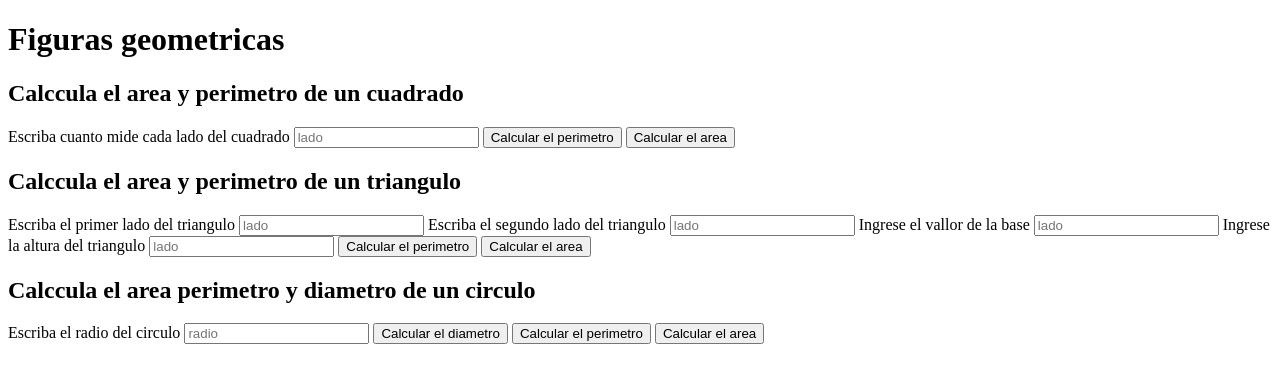
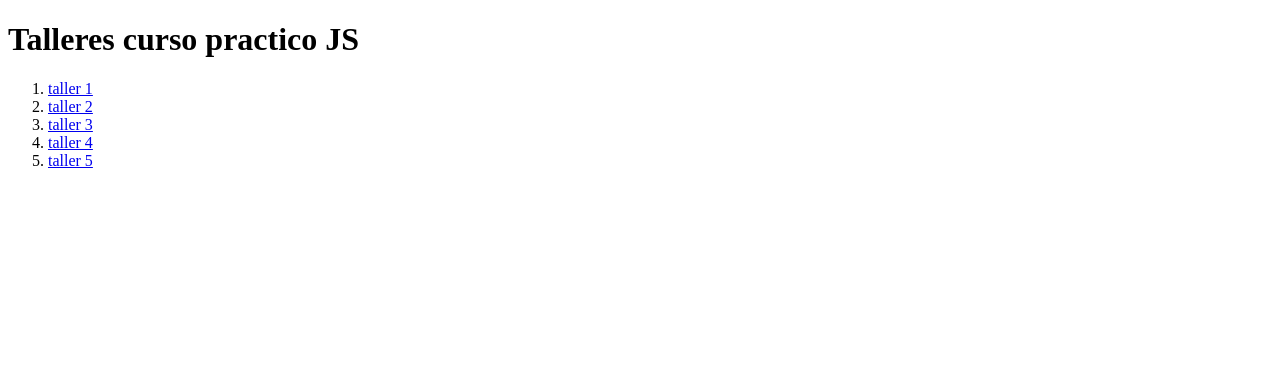
Before and after one commit to DASD12/curso-practico-JS, a plain HTML site: page index.html in a window 1280 px wide. Drawn offline with Linux system fonts and the light colour scheme.

Commit message:
ultimo comit del trabajo

```diff
--- a/index.html
+++ b/index.html
@@ -1,89 +1,36 @@
 <!DOCTYPE html>
-<html lang="es">
+<html lang="en">
 <head>
     <meta charset="UTF-8">
     <meta http-equiv="X-UA-Compatible" content="IE=edge">
     <meta name="viewport" content="width=device-width, initial-scale=1.0">
-    <title>Curso prcatico Js</title>
+    <title>Home curso practico</title>
 </head>
 <body>
-    <header>
-        <h1>
-            Figuras geometricas
-        </h1>
-    </header>
+    <h1>
+        Talleres curso practico JS
+    </h1>
 
     <section>
-        <h2>Calccula el area y perimetro de un cuadrado</h2>
-        <form action="">
-            <label for="cuadrado">
-                Escriba cuanto mide cada lado del cuadrado
-            </label>
-            <input id="cuadrado" type="number" placeholder="lado">
-            <button type="button" onclick="calcularperimetrocuadrado()">
-                Calcular el perimetro
-            </button>
-            <button type="button" onclick="calcularareacuadrado()">
-                Calcular el area
-            </button>
-        </form>
+        <nav>
+            <ol>
+                <li>
+                    <a href="./figuras.html">taller 1</a>
+                </li>
+                <li>
+                    <a href="./descuento.html">taller 2</a>
+                </li>
+                <li>
+                    <a href="./reto-funciones-inteligentes/promedio/promedio.html">taller 3</a>
+                </li>
+                <li>
+                    <a href="./reto-funciones-inteligentes/mediana/mediana.html">taller 4</a>
+                </li>
+                <li>
+                    <a href="./reto-funciones-inteligentes/solucion-1-arrays-switch/">taller 5</a>
+                </li>
+            </ol>
+        </nav>
     </section>
-
-    <section>
-        <h2>Calccula el area y perimetro de un triangulo</h2>
-        <form action="">
-
-            <label for="lado1triangulo">
-                Escriba el primer lado del triangulo
-            </label>
-            <input id="lado1triangulo" type="number" placeholder="lado">
-
-            <label for="lado2triangulo">
-                Escriba el segundo lado del triangulo
-            </label>
-            <input id="lado2triangulo" type="number" placeholder="lado">
-
-            <label for="basetriangulo">
-                Ingrese el vallor de la base
-            </label>
-            <input id="basetriangulo" type="number" placeholder="lado">
-
-            <label for="alturatriangulo">
-                Ingrese la altura del triangulo
-            </label>
-            <input id="alturatriangulo" type="number" placeholder="lado">
-
-            <button type="button" onclick="calcularperimetrotriangulo()">
-                Calcular el perimetro
-            </button>
-            <button type="button" onclick="calcularareatriangulo()">
-                Calcular el area
-            </button>
-        </form>
-    </section>
-
-
-        <section>
-            <h2>Calccula el area perimetro y diametro de un circulo</h2>
-            <form action="">
-                <label for="radio">
-                    Escriba el radio del circulo
-                </label>
-                <input id="radio" type="number" placeholder="radio">
-                <button type="button" onclick="calculardiametrocirculo()">
-                    Calcular el diametro
-                </button>
-                <button type="button" onclick="calcularperimetrocirculo()">
-                    Calcular el perimetro
-                </button>
-                <button type="button" onclick=" calcularareacirculo()">
-                    Calcular el area
-                </button>
-            </form>
-        </section>
-
-
-
-    <script src="./figuras.js"></script>
 </body>
 </html>
```
Also changed, not shown: figuras.html (added, +89 -0 lines).
